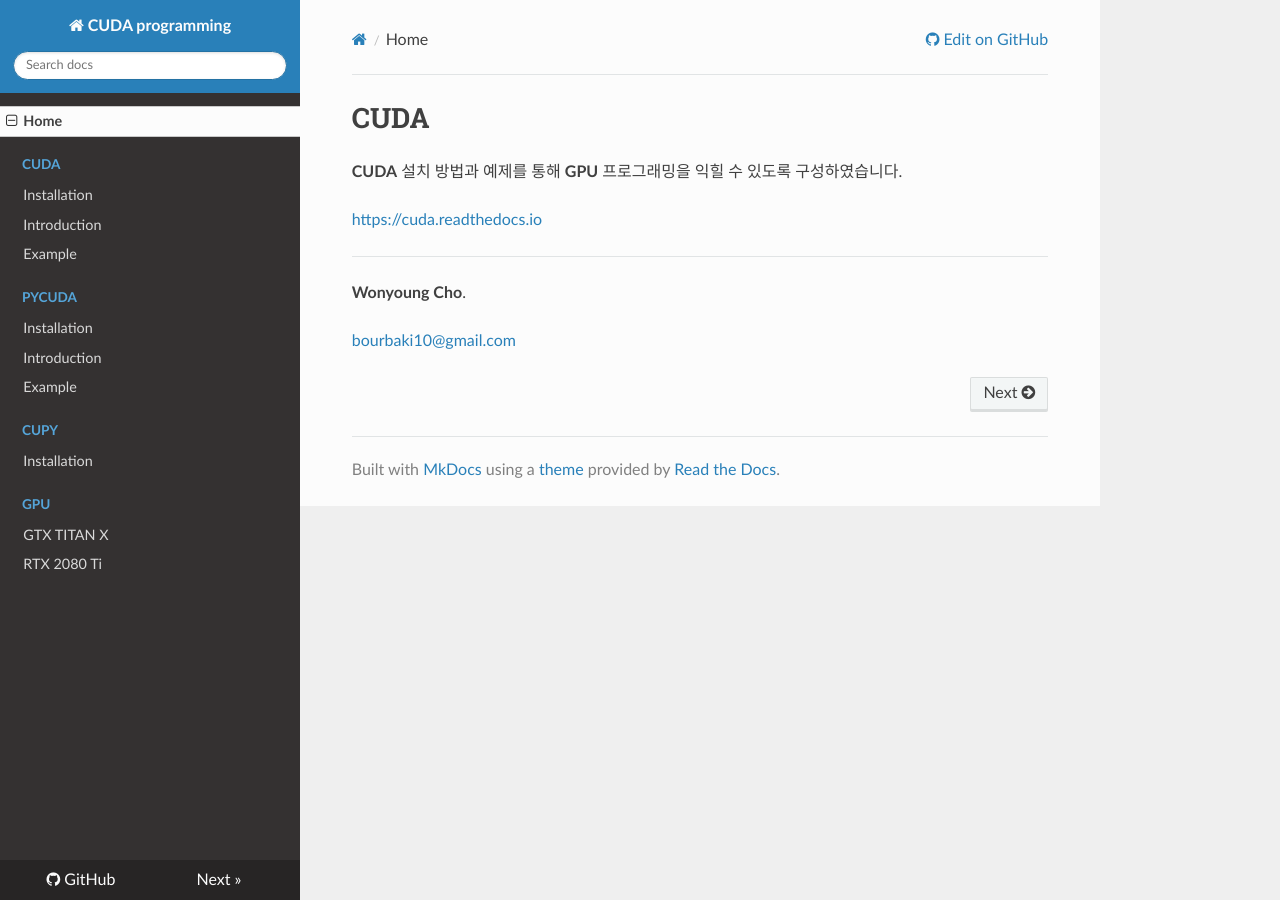
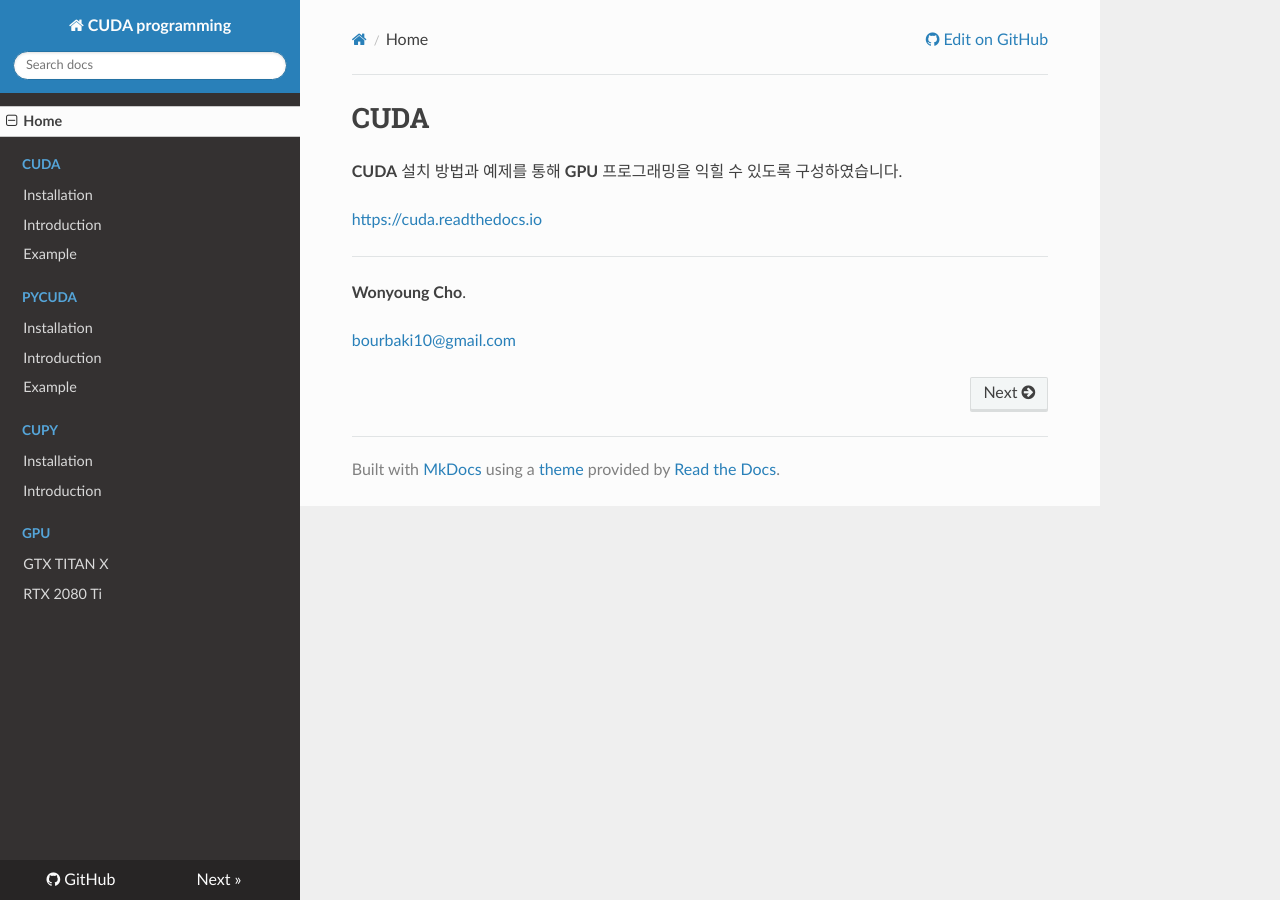
Before and after one commit to WonyoungCho/CUDA, an MkDocs documentation site: the page built from docs/index.md, in a window 1280 px wide. Built offline with MkDocs 1.6.1, drawn with Linux system fonts in a browser that asks for light colours; nearby versions of some CDN libraries; old or Windows-style settings are respelled for this version of MkDocs.

Commit message:
Update mkdocs.yml

```diff
--- a/mkdocs.yml
+++ b/mkdocs.yml
@@ -18,6 +18,7 @@ pages:
         - 'Example': 'PyCUDA_ex.md'
     - CuPy:
         - 'Installation': 'CuPy.md'
+        - 'Introduction': 'Cupy_int.md'
     - GPU:
         - 'GTX TITAN X': 'gtxTitanX.md'
         - 'RTX 2080 Ti': 'rtx2080Ti.md'
```
